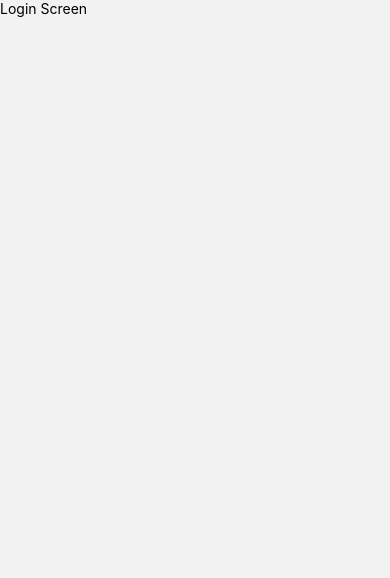
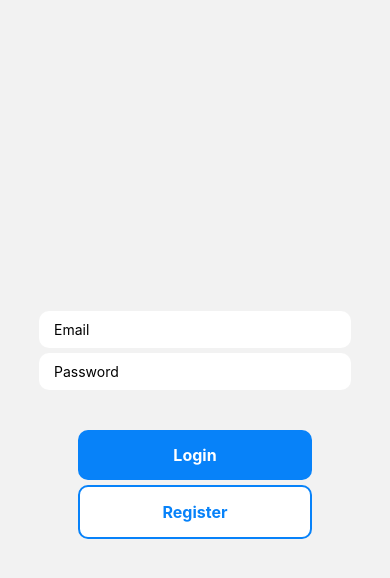
Before and after one commit to hogwartsdeveloper/practice_auth_firebase, a React Native app: screen /Login in a window 390 px wide. Shown: the top 578 px of the page. Built offline with nearby package versions, Linux system fonts and the light colour scheme.

Commit message:
Login UI and Login state

```diff
--- a/screens/LoginScreen.js
+++ b/screens/LoginScreen.js
@@ -1,17 +1,96 @@
-import { KeyboardAvoidingView, StyleSheet, Text, View } from 'react-native';
-import React from 'react';
+import { KeyboardAvoidingView, StyleSheet, Text, TextInput, TouchableOpacity, View } from 'react-native';
+import React, { useState } from 'react';
 
 const LoginScreen = () => {
+    const [email, setEmail] = useState('')
+    const [password, setPassword] = useState('')
+
     return (
         <KeyboardAvoidingView
             style={styles.container}
             behavior="padding"
         >
-      <Text>Login Screen</Text>
+            <View style={styles.inputContainer}>
+                <TextInput
+                    placeholder="Email"
+                    value={email}
+                    onChangeText={text => setEmail(text)}
+                    style={styles.input}
+                />
+                <TextInput
+                    placeholder="Password"
+                    value={password}
+                    onChangeText={text => setPassword(text)}
+                    style={styles.input}
+                    secureTextEntry
+                />
+            </View>
+
+            <View style={styles.buttonContainer}>
+                <TouchableOpacity
+                    onPress={() => {}}
+                    style={styles.button}
+                >
+                    <Text style={styles.buttonText}>Login</Text>
+                </TouchableOpacity>
+
+                <TouchableOpacity
+                    onPress={() => {}}
+                    style={[styles.button, styles.buttonOutline]}
+                >
+                    <Text style={styles.buttonOutlineText}>Register</Text>
+                </TouchableOpacity>
+            </View>
         </KeyboardAvoidingView>
     );
 };
 
 export default LoginScreen;
 
-const styles = StyleSheet.create({});
+const styles = StyleSheet.create({
+    container: {
+        flex: 1,
+        justifyContent: 'center',
+        alignItems: 'center',
+
+    },
+    inputContainer: {
+        width: '80%'
+    },
+    input: {
+        backgroundColor: 'white',
+        paddingHorizontal: 15,
+        paddingVertical: 10,
+        borderRadius: 10,
+        marginTop: 5
+    },
+    buttonContainer: {
+        width: '60%',
+        justifyContent: 'center',
+        alignItems: 'center',
+        marginTop: 40
+    },
+    button: {
+        backgroundColor: '#0782F9',
+        width: '100%',
+        padding: 15,
+        borderRadius: 10,
+        alignItems: 'center'
+    },
+    buttonOutline: {
+        backgroundColor: 'white',
+        marginTop: 5,
+        borderColor: '#0782F9',
+        borderWidth: 2
+    },
+    buttonText: {
+        color: 'white',
+        fontWeight: '700',
+        fontSize: 16
+    },
+    buttonOutlineText: {
+        color: '#0782F9',
+        fontWeight: '700',
+        fontSize: 16
+    }
+});
```
Lines whose indentation alone changed are shown as unchanged.
